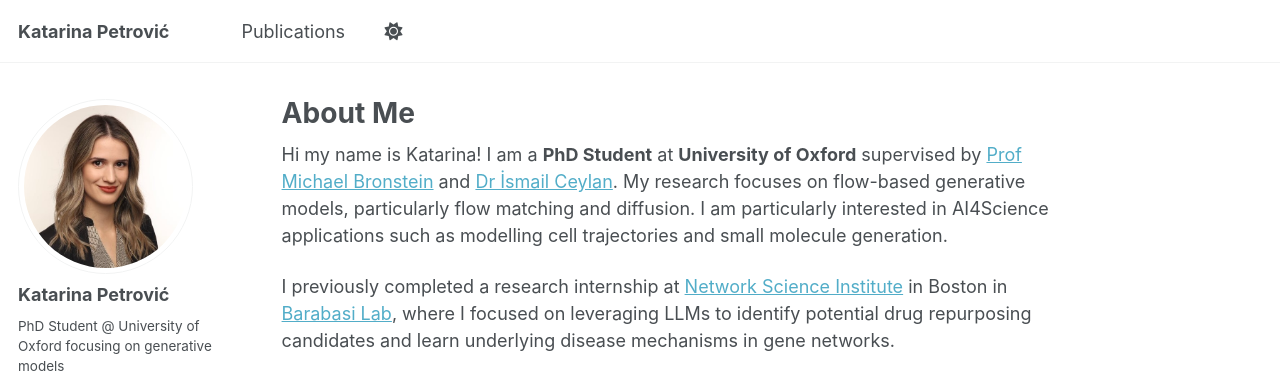
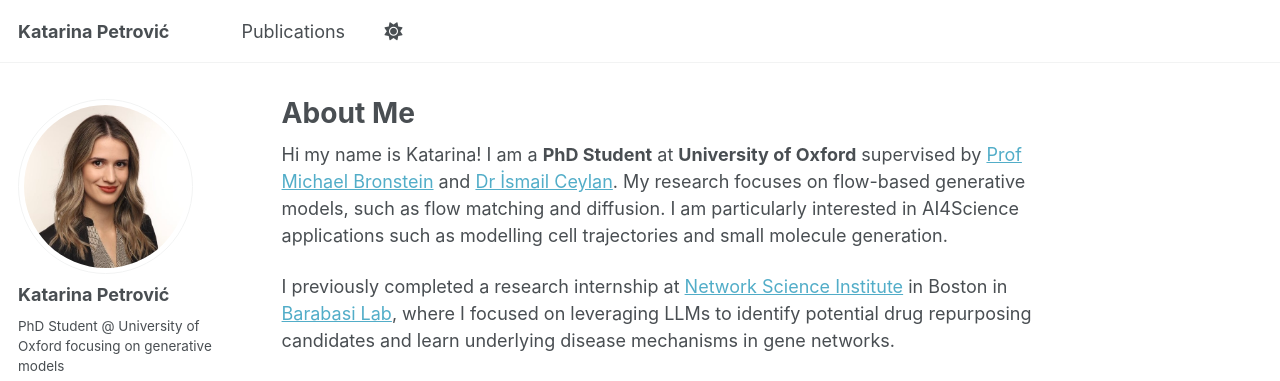
Before and after one commit to kpetrovicc/kpetrovicc.github.io, a Jekyll site: the page built from _pages/about.md, in a window 1280 px wide and 900 px high. Shown: the top 381 px of the window. Built offline with Jekyll 4.4.1, drawn with Linux system fonts in a browser that asks for light colours; some web fonts are replaced; a script that is not in the unit is left out.

Commit message:
Refine research description in about page
Updated wording for clarity in research focus.

```diff
--- a/_pages/about.md
+++ b/_pages/about.md
@@ -7,7 +7,7 @@ redirect_from:
   - /about.html
 ---
 
-Hi my name is Katarina! I am a **PhD Student** at **University of Oxford** supervised by [Prof Michael Bronstein](https://www.cs.ox.ac.uk/people/michael.bronstein/) and [Dr İsmail Ceylan](https://www.cs.ox.ac.uk/people/ismaililkan.ceylan/). My research focuses on flow-based generative models, particularly flow matching and diffusion. I am particularly interested in AI4Science applications such as modelling cell trajectories and small molecule generation.
+Hi my name is Katarina! I am a **PhD Student** at **University of Oxford** supervised by [Prof Michael Bronstein](https://www.cs.ox.ac.uk/people/michael.bronstein/) and [Dr İsmail Ceylan](https://www.cs.ox.ac.uk/people/ismaililkan.ceylan/). My research focuses on flow-based generative models, such as flow matching and diffusion. I am particularly interested in AI4Science applications such as modelling cell trajectories and small molecule generation.
 
 I previously completed a research internship at [Network Science Institute](https://www.networkscienceinstitute.org) in Boston in [Barabasi Lab](https://barabasi.com/science), where I focused on leveraging LLMs to identify potential drug repurposing candidates and learn underlying disease mechanisms in gene networks.
 
```
